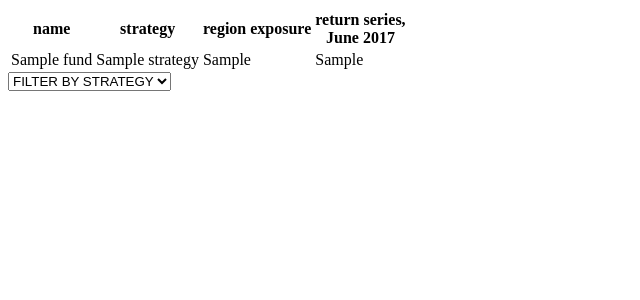
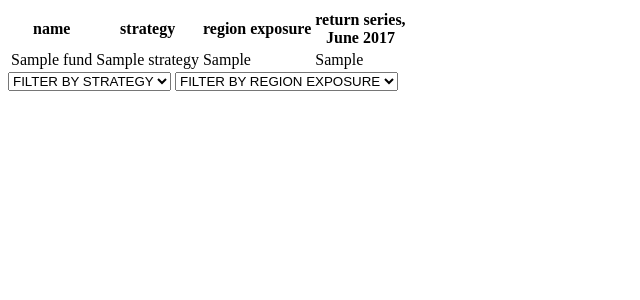
Before and after one commit to keeperofkeys/fund, a Python web app: template templates/table.html in a window 1280 px wide. Shown: the top 300 px of the page, without its empty margins (0-640 px from the left). Run offline with Jinja, Linux system fonts and the light colour scheme; the template is opened without the code that fills it: most values are stand-ins (such as "Sample title", 1, 10 or a date in 2020); some libraries are stand-ins or nearby versions.

Commit message:
region filter

```diff
--- a/templates/table.html
+++ b/templates/table.html
@@ -30,15 +30,27 @@
     <option value="Event Driven">Event Driven</option>
 </select>
 
+<select id="regionSelector">
+    <option value="">FILTER BY REGION EXPOSURE</option>
+    <option value="Global">Global</option>
+    <option value="US">US</option>
+    <option value="Asia">Asia</option>
+</select>
+
 <script type="application/javascript" src="https://code.jquery.com/jquery-3.2.1.js"></script>
 <script type="application/javascript">
-    $('#strategySelector').on('change', function() {
-        var filter = $('#strategySelector').val();
+    // respond to either selector changing
+    $('#strategySelector, #regionSelector').on('change', function() {
+        var strategyFilter = $('#strategySelector').val(),
+            regionFilter = $('#regionSelector').val();
+
+        // hide or show rows based on filter values
         $('tr:not(.head)').each(function() {
             var $row = $(this),
-                region = $row.find('td.strategy').text();
+                strategy = $row.find('td.strategy').text(),
+                region = $row.find('td.region').text();
 
-            if (filter && region != filter) {
+            if (strategyFilter && strategy != strategyFilter || regionFilter && region != regionFilter) {
                 $row.hide();
             } else {
                 $row.show();
```
